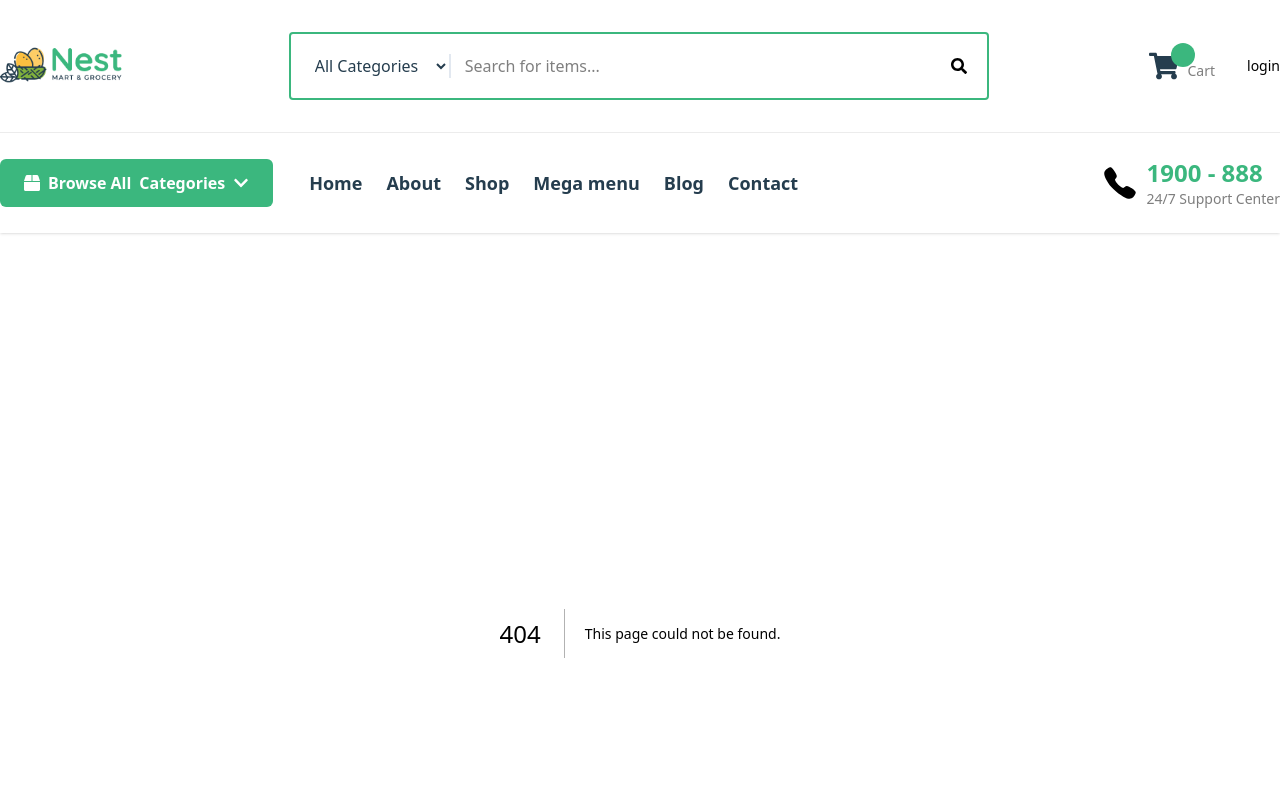
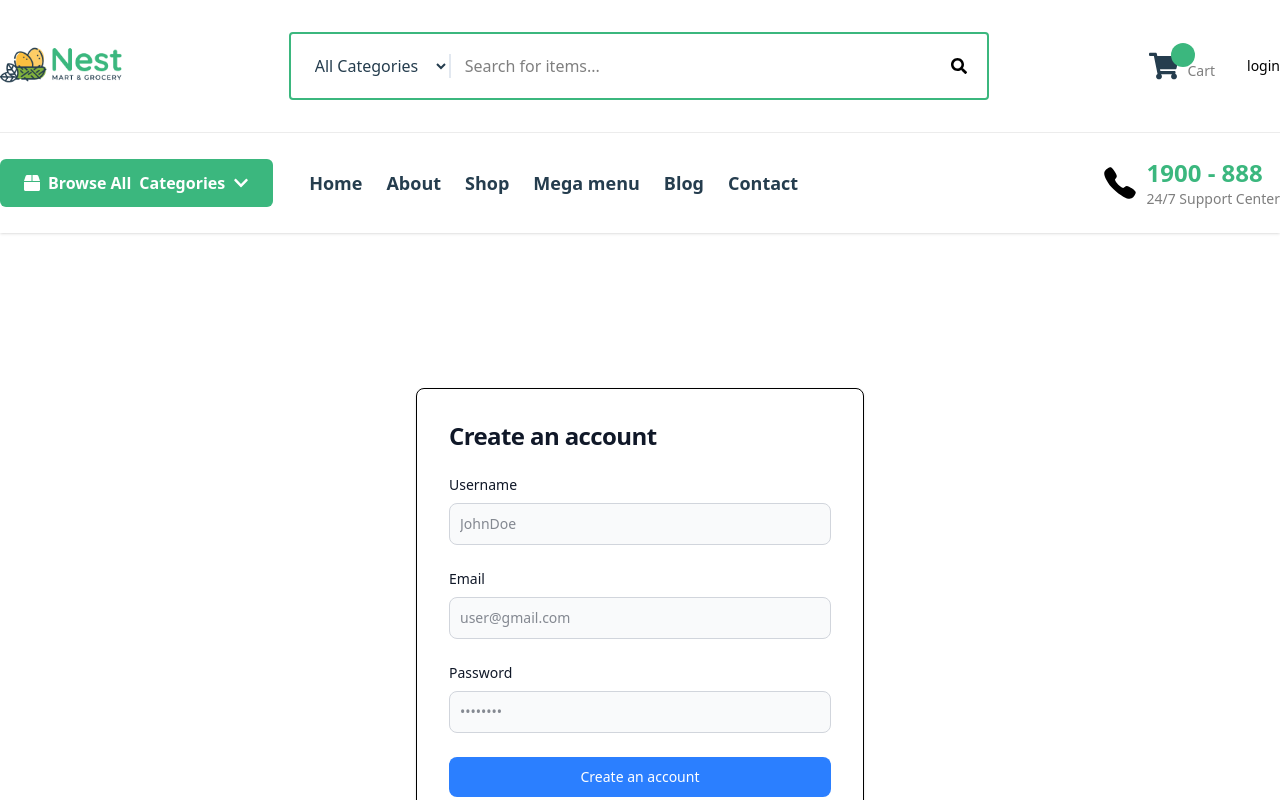
Before and after one commit to ATM-Sakayet-Hossain/E-Commerce, a Next.js app: page /registration in a window 1280 px wide. Before the commit this address had no page. Shown: the top 800 px of the page. Built offline with nearby package versions, Linux system fonts and the light colour scheme.

Commit message:
about page

```diff
--- a/app/components/Navbar.jsx
+++ b/app/components/Navbar.jsx
@@ -15,7 +15,7 @@ const Navbar = () => {
 
   return (
     <header className="relative shadow-sm m-auto">
-      {/* Header Top Part */}
+      {/* Header Part */}
       <div className="container">
         <div className="flex justify-between items-center py-8 gap-8">
           <button
@@ -77,7 +77,7 @@ const Navbar = () => {
               </li>
             </ul>
           </div>
-          {/* Main menu mobile view */}
+          {/* mobile menu */}
           <nav
             className={`w-full h-screen bg-[rgba(0,0,0,0.6)] absolute top-0 left-0 transition-all z-50 ${
               sidebar ? "translate-x-0" : "-translate-x-full"
@@ -159,7 +159,7 @@ const Navbar = () => {
           </nav>
         </div>
       </div>
-      {/* Main Menu desktop view*/}
+      {/* desktop menu*/}
       <nav className="hidden md:block py-6 border-t border-[#ececec]">
         <div className="container flex items-center gap-4 xl:gap-9">
           <div className="relative">
--- /dev/null
+++ b/app/login/page.js
@@ -0,0 +1,56 @@
+"use client";
+
+import Link from "next/link";
+
+const Login = () => {
+  return (
+    <section className="h-screen flex items-center justify-center">
+      <form className="w-xl">
+        <div className="flex flex-col items-center justify-center px-6 py-8 mx-auto lg:py-0">
+          <div className="w-full bg-white rounded-lg shadow border md:mt-0 sm:max-w-md xl:p-0">
+            <div className="p-6 space-y-4 md:space-y-6 sm:p-8">
+              <p className="text-xl font-bold leading-tight tracking-tight text-gray-900 md:text-2xl">
+                Login to our account
+              </p>
+              <div>
+                <label className="block mb-2 text-sm font-medium text-gray-900">
+                  Username
+                </label>
+                <input
+                  className="bg-gray-50 border border-gray-300 text-gray-900 sm:text-sm rounded-lg block w-full p-2.5"
+                  placeholder="username"
+                  id="username"
+                  type="text"
+                  required
+                />
+              </div>
+              <div>
+                <label className="block mb-2 text-sm font-medium text-gray-900">
+                  Password
+                </label>
+                <input
+                  className="bg-gray-50 border border-gray-300 text-gray-900 sm:text-sm rounded-lg block w-full p-2.5"
+                  placeholder="••••••••"
+                  id="password"
+                  type="password"
+                  required
+                />
+              </div>
+              <button
+                className="w-full bg-blue-500 hover:bg-blue-700 focus:ring-4 focus:outline-none focus:ring-primary-300 font-medium rounded-lg text-sm px-5 py-2.5 text-center  focus:ring-blue-800 text-white"
+                type="submit"
+              >
+                Login
+              </button>
+              <p>
+                Don't have account ? <Link href="/registration">Sign Up</Link>
+              </p>
+            </div>
+          </div>
+        </div>
+      </form>
+    </section>
+  );
+};
+
+export default Login;
--- /dev/null
+++ b/app/registration/page.js
@@ -0,0 +1,67 @@
+"use client";
+import Link from "next/link";
+
+const page = () => {
+  return (
+    <section className="h-screen flex items-center justify-center">
+      <form className="w-xl">
+        <div className="flex flex-col items-center justify-center px-6 py-8 mx-auto lg:py-0">
+          <div className="w-full bg-white rounded-lg shadow border md:mt-0 sm:max-w-md xl:p-0">
+            <div className="p-6 space-y-4 md:space-y-6 sm:p-8">
+              <p className="text-xl font-bold leading-tight tracking-tight text-gray-900 md:text-2xl">
+                Create an account
+              </p>
+              <div>
+                <label className="block mb-2 text-sm font-medium text-gray-900">
+                  Username
+                </label>
+                <input
+                  placeholder="JohnDoe"
+                  className="bg-gray-50 border border-gray-300 text-gray-900 sm:text-sm rounded-lg block w-full p-2.5"
+                  id="username"
+                  type="text"
+                  required
+                />
+              </div>
+              <div>
+                <label className="block mb-2 text-sm font-medium text-gray-900">
+                  Email
+                </label>
+                <input
+                  className="bg-gray-50 border border-gray-300 text-gray-900 sm:text-sm rounded-lg block w-full p-2.5"
+                  placeholder="user@gmail.com"
+                  id="email"
+                  type="email"
+                  required
+                />
+              </div>
+              <div>
+                <label className="block mb-2 text-sm font-medium text-gray-900">
+                  Password
+                </label>
+                <input
+                  className="bg-gray-50 border border-gray-300 text-gray-900 sm:text-sm rounded-lg block w-full p-2.5"
+                  placeholder="••••••••"
+                  id="password"
+                  type="password"
+                  required
+                />
+              </div>
+              <button
+                className="w-full bg-blue-500 hover:bg-blue-700 focus:ring-4 focus:outline-none focus:ring-primary-300 font-medium rounded-lg text-sm px-5 py-2.5 text-center  focus:ring-blue-800 text-white"
+                type="submit"
+              >
+                Create an account
+              </button>
+              <p>
+                Already have an account ? <Link href="/login">Login</Link>
+              </p>
+            </div>
+          </div>
+        </div>
+      </form>
+    </section>
+  );
+};
+
+export default page;
```
Also changed, not shown: app/layout.js (line endings or trailing spaces).
